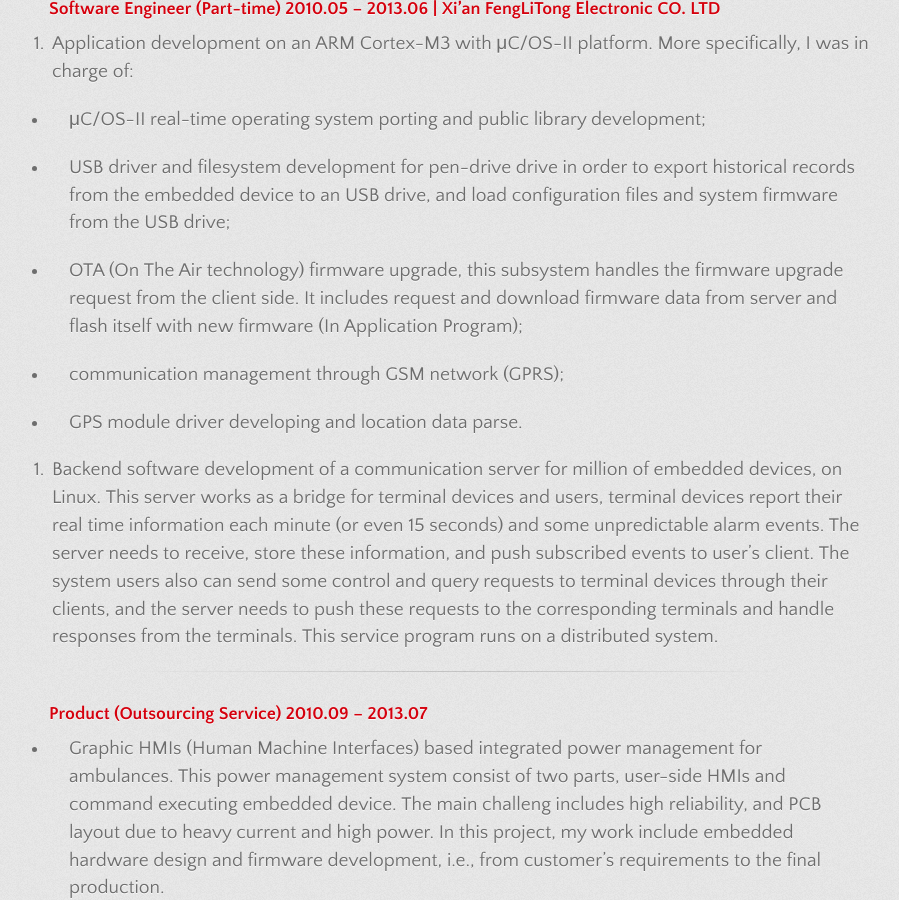
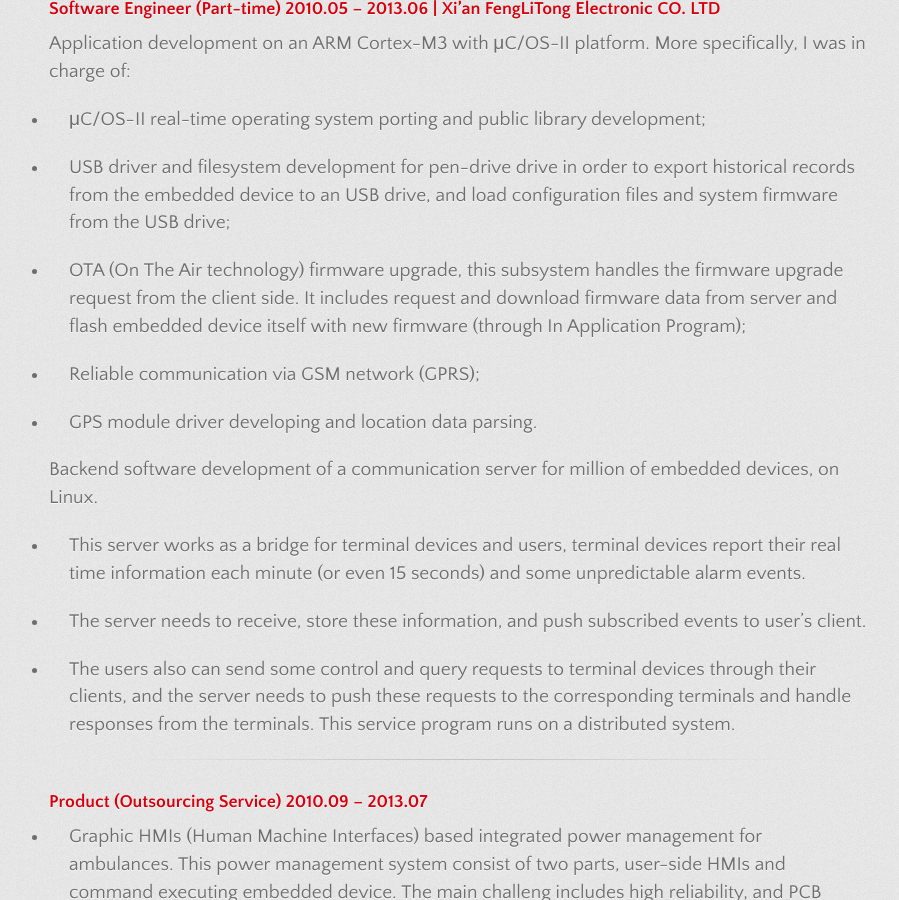
Before and after one commit to lzhengchun/lzhengchun.github.io, a Jekyll site: the page built from experience.md, in a window 1280 px wide and 900 px high, scrolled down 1235 px. Shown: the whole window, without its empty margins (181-1080 px from the left). Built offline with Jekyll 4.4.1, drawn with Linux system fonts in a browser that asks for light colours; some web fonts are replaced; our own code applies the rules of GitHub Pages for plain Markdown files.

Commit message:
add, delete, polish etc.

```diff
--- a/experience.md
+++ b/experience.md
@@ -35,19 +35,25 @@
 
 ## Engineering Work Experience
 ### Software Engineer (Part-time) 2010.05 – 2013.06 | Xi'an FengLiTong Electronic CO. LTD
-1. Application development on an ARM Cortex-M3 with μC/OS-II platform. More specifically, I was in charge of:
+Application development on an ARM Cortex-M3 with μC/OS-II platform. More specifically, I was in charge of:
 
 - μC/OS-II real-time operating system porting and public library development;
 
 - USB driver and filesystem development for pen-drive drive in order to export historical records from the embedded device to an USB drive, and load configuration files and system firmware from the USB drive;
 
-- OTA (On The Air technology) firmware upgrade, this subsystem handles the firmware upgrade request from the client side. It includes request and download firmware data from server and flash itself with new firmware (In Application Program);
+- OTA (On The Air technology) firmware upgrade, this subsystem handles the firmware upgrade request from the client side. It includes request and download firmware data from server and flash embedded device itself with new firmware (through In Application Program);
 
-- communication management through GSM network (GPRS);
+- Reliable communication via GSM network (GPRS);
 
-- GPS module driver developing and location data parse.
+- GPS module driver developing and location data parsing.
 
-2. Backend software development of a communication server for million of embedded devices, on Linux. This server works as a bridge for terminal devices and users, terminal devices report their real time information each minute (or even 15 seconds) and some unpredictable alarm events. The server needs to receive, store these information, and push subscribed events to user's client. The system users also can send some control and query requests to terminal devices through their clients, and the server needs to push these requests to the corresponding terminals and handle responses from the terminals. This service program runs on a distributed system.
+Backend software development of a communication server for million of embedded devices, on Linux.
+
+- This server works as a bridge for terminal devices and users, terminal devices report their real time information each minute (or even 15 seconds) and some unpredictable alarm events.
+
+- The server needs to receive, store these information, and push subscribed events to user's client.
+
+- The users also can send some control and query requests to terminal devices through their clients, and the server needs to push these requests to the corresponding terminals and handle responses from the terminals. This service program runs on a distributed system.
 
 ---
 
```
